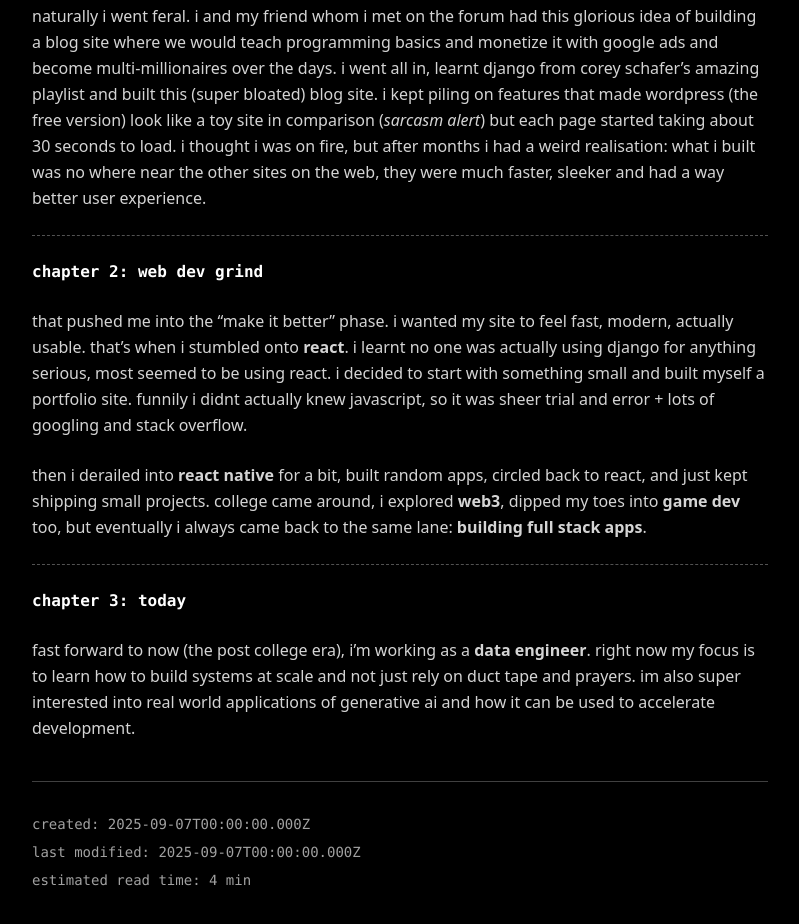
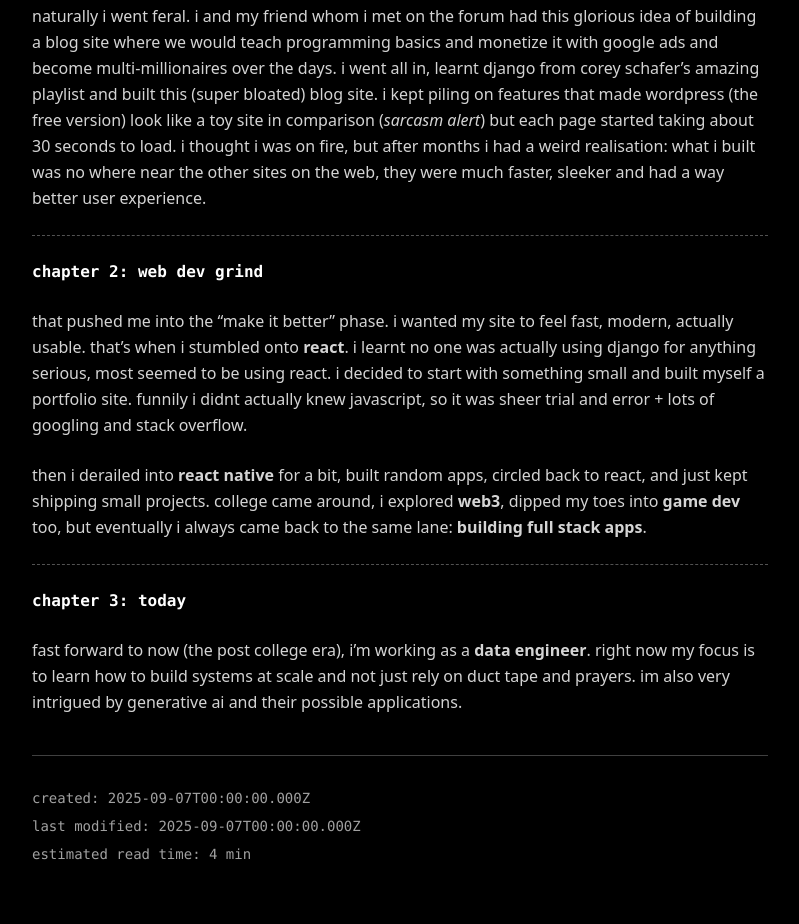
Before and after one commit to pranshuj73/web, an Astro site: page /blog/the-origins in a window 1280 px wide. Shown: the part 1425-2349 px from the top of the page, without its empty margins (240-1039 px from the left). Built offline with nearby package versions, Linux system fonts and the light colour scheme; Astro itself is replaced by a stand-in of ours.

Commit message:
docs: reword blog ending

```diff
--- a/src/content/blog/the-origins.md
+++ b/src/content/blog/the-origins.md
@@ -33,4 +33,4 @@ then i derailed into **react native** for a bit, built random apps, circled back
 
 ### chapter 3: today
 
-fast forward to now (the post college era), i’m working as a **data engineer**. right now my focus is to learn how to build systems at scale and not just rely on duct tape and prayers. im also super interested into real world applications of generative ai and how it can be used to accelerate development.
+fast forward to now (the post college era), i’m working as a **data engineer**. right now my focus is to learn how to build systems at scale and not just rely on duct tape and prayers. im also very intrigued by generative ai and their possible applications.
```
